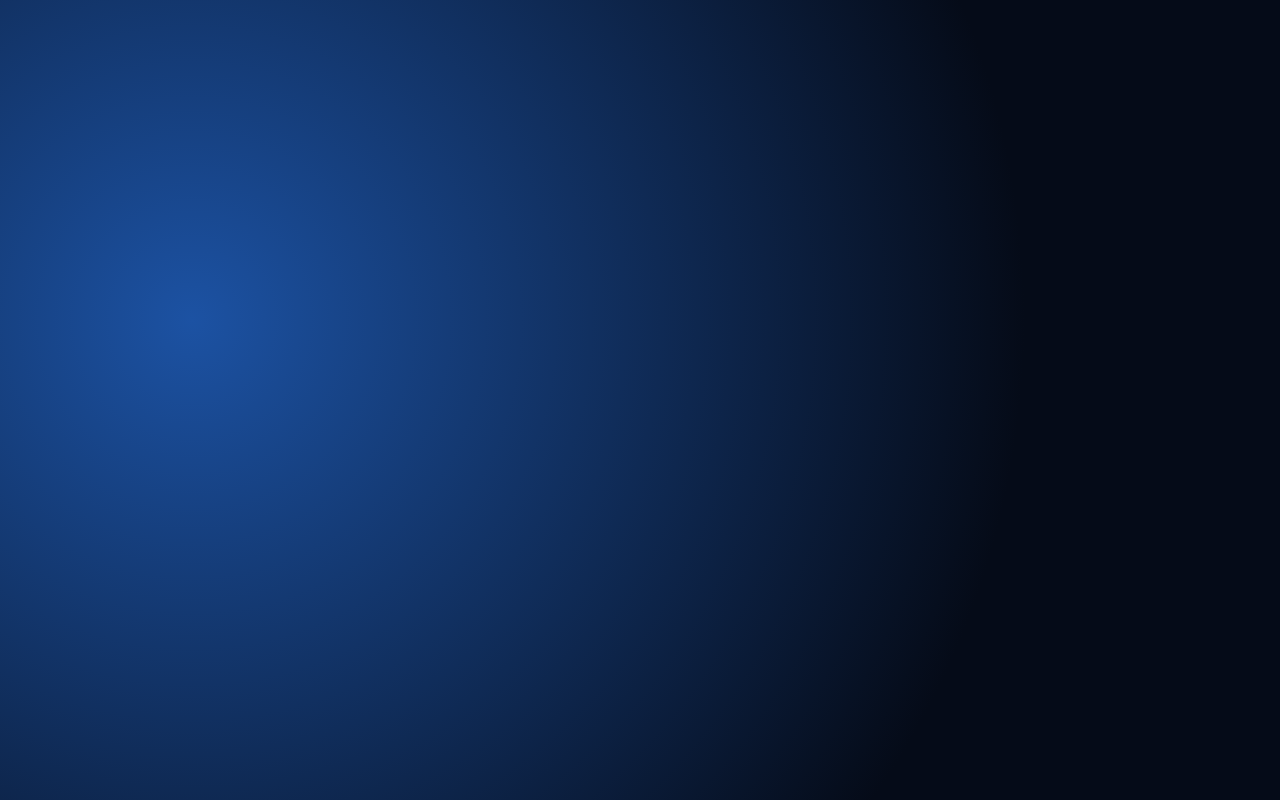
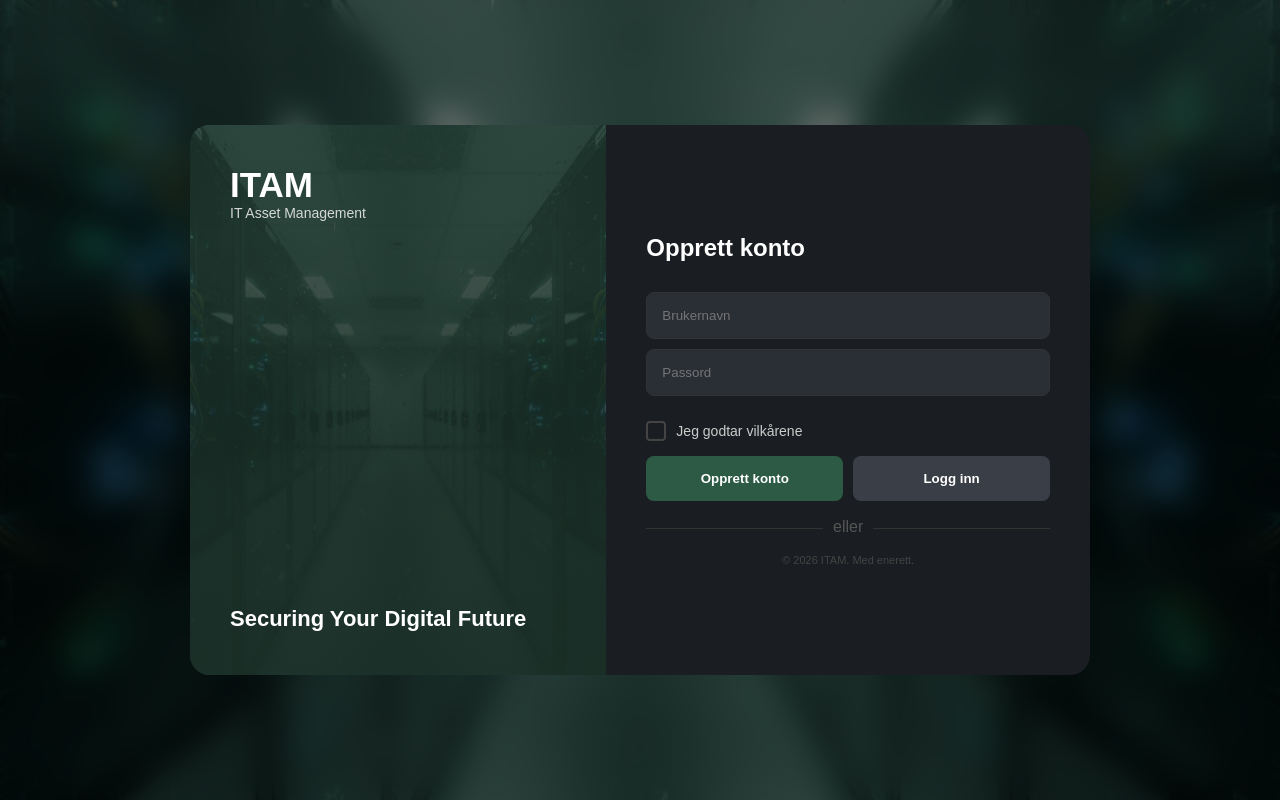
Before and after one commit to mikailtirit/semesteroppgave, a Flask app: page / in a window 1280 px wide. Run offline with Flask 3, Linux system fonts and the light colour scheme.

Commit message:
final prosjekt 13.februar, er ikke ferdig dette er egentlig bare en god start. Jeg har vært syk en del så fikk ikke gitt mitt beste, men det får gå.

```diff
--- a/app.py
+++ b/app.py
@@ -1,84 +1,73 @@
 from flask import Flask, render_template, request, redirect, url_for
 from flask_sqlalchemy import SQLAlchemy
+from werkzeug.security import generate_password_hash as hash_pw, check_password_hash as sjekk_pw
 
 app = Flask(__name__)
 
-# Her forteller vi Flask at vi skal bruke en SQLite-fil som heter database.db
+# Forteller Flask at vi bruker en database-fil som heter database.db
 app.config['SQLALCHEMY_DATABASE_URI'] = 'sqlite:///database.db'
+app.config['SQLALCHEMY_TRACK_MODIFICATIONS'] = False
 db = SQLAlchemy(app)
 
-# Dette forteller Python hvilke "bokser" vi skal ha i databasen vår for utstyr
+# Bestemmer hva vi skal lagre om utstyr (PC-er, utstyr osv.)
 class Asset(db.Model):
-    id = db.Column(db.Integer, primary_key=True)               # gir hver ting unikt nummer
-    navn = db.Column(db.String(100))                           # Navnet på PC-en
-    type = db.Column(db.String(50))                            # Hva det er (f.eks. bærbar)
-    sn = db.Column(db.String(100))                             # Serienummeret
+    id = db.Column(db.Integer, primary_key=True)
+    navn = db.Column(db.String(100))
+    type = db.Column(db.String(50))
+    sn = db.Column(db.String(100))
 
-# Her lager vi malen som bestemmer hva vi skal lagre om hver bruker
+# Bestemmer hva vi skal lagre om hver bruker (innlogging)
 class User(db.Model):
-    id = db.Column(db.Integer, primary_key=True)               # Hver person får sin egen id
-    username = db.Column(db.String(50), unique=True, nullable=False) # Navnet for innlogging
-    password = db.Column(db.String(100), nullable=False)       # Passordet ditt
+    id = db.Column(db.Integer, primary_key=True)
+    username = db.Column(db.String(50), unique=True, nullable=False)
+    password = db.Column(db.String(200), nullable=False)
 
-# Denne linjen lager selve filen database.db
+# Lager selve databasen hvis den ikke finnes fra før
 with app.app_context():
     db.create_all()
 
-# 1. FORSIDEN (Innloggingssiden)
+# 1. FORSIDEN (Viser innloggingsskjemaet)
 @app.route('/')
 def home():
-    return render_template('index.html')                       # Viser innloggingssiden
+    return render_template('index.html')
 
-# 2. REGISTRERING (Lage ny bruker)
+# 2. REGISTRERING (Lager en ny bruker i databasen)
 @app.route('/register', methods=['POST'])
 def register():
-    brukernavn = request.form.get('username')                   # Henter brukernavn fra skjemaet
-    passord = request.form.get('password')                     # Henter passord fra skjemaet
+    brukernavn = request.form.get('username')
+    passord = request.form.get('password')
 
     if brukernavn and passord:
-        ny_bruker = User(username=brukernavn, password=passord) # Samler navn og passord
-        db.session.add(ny_bruker)                              # Setter klar for lagring
-        db.session.commit()                                    # Lagrer det i databasen
-        print(f"*** NY BRUKER LAGRET: {brukernavn} ***")       # Vises i terminalen min
+        # Sjekker om navnet er ledig før vi lager brukeren
+        if not User.query.filter_by(username=brukernavn).first():
+            ny_bruker = User(username=brukernavn, password=hash_pw(passord, method='pbkdf2:sha256'))
+            db.session.add(ny_bruker)
+            db.session.commit()
+            print(f"*** NY BRUKER LAGRET: {brukernavn} ***")
 
-    return redirect(url_for('home'))                           # Sender brukeren tilbake til forsiden
+    return redirect(url_for('home'))
 
-# 3. LOGG INN (Sjekke bruker)
+# 3. LOGG INN (Sjekker om brukernavn og passord stemmer)
 @app.route('/login', methods=['POST'])
 def login():
-    brukernavn = request.form.get('username')                   # Henter brukernavn fra skjemaet
-    passord = request.form.get('password')                     # Henter passord fra skjemaet
+    brukernavn = request.form.get('username')
+    passord = request.form.get('password')
 
-    bruker = User.query.filter_by(username=brukernavn).first() # Leter i databasen etter navnet
+    bruker = User.query.filter_by(username=brukernavn).first()
 
-    if bruker and bruker.password == passord:                  # Sjekker navn og passord
-        print(f"--- LOGG INN: {brukernavn} er nå inne ---")    # Logg hos admin
-        return redirect(url_for('welcome'))                    # SENDER brukeren til velkomstsiden
-    else:
-        print(f"--- FEIL: Feil passord for {brukernavn} ---")  # Logg hos admin
-        return "Wrong username or password"                    # Feilmelding på nettsiden
+    # Sjekker om brukeren finnes og om passordet stemmer
+    if bruker and sjekk_pw(bruker.password, passord):
+        print(f"--- LOGG INN: {brukernavn} er inne ---")
+        return redirect(url_for('welcome'))
 
-# 4. VELKOMSTSIDEN (Mellomstasjonen)
+    print(f"--- FEIL: Innlogging feilet for {brukernavn} ---")
+    return redirect(url_for('home'))
+
+# 4. VELKOMSTSIDEN (Siden man ser etter innlogging)
 @app.route('/welcome')
 def welcome():
-    return render_template('welcome.html')                     # Viser velkomstsiden
+    return render_template('welcome.html')
 
-# 5. OVERSIKTEN (Viser alt utstyr)
-@app.route('/assets')
-def show_assets():
-    alle_ting = Asset.query.all()                              # Henter alt fra Asset-tabellen
-    return render_template('asset.html', assets=alle_ting)     # Viser oversikten
 
-# 6. LEGG TIL NYTT UTSTYR
-@app.route('/add', methods=['GET', 'POST'])
-def add():
-    if request.method == 'POST':
-        ny_ting = Asset(navn=request.form['navn'], type=request.form['type'], sn=request.form['sn'])
-        db.session.add(ny_ting)                                # Legger til i køen
-        db.session.commit()                                    # Lagrer i databasen
-        return redirect(url_for('show_assets'))                # Går tilbake til oversikten
-    return render_template('add_asset.html')
-
-# Starter Flask-serveren
 if __name__ == '__main__':
     app.run(debug=True)
--- a/static/script.js
+++ b/static/script.js
@@ -0,0 +1,24 @@
+function byttModus() {
+    const tittel = document.getElementById('tittel');
+    const hovedBtn = document.getElementById('hoved-btn');
+    const byttBtn = document.getElementById('bytt-btn');
+    const skjema = document.getElementById('skjema');
+    const valgBoks = document.getElementById('valg-boks');
+    const sjekkInput = document.getElementById('sjekk-input');
+
+    if (skjema.action.includes('/register')) {
+        tittel.innerText = "Logg inn";
+        hovedBtn.innerText = "Logg inn";
+        byttBtn.innerText = "Opprett konto";
+        skjema.action = "/login";
+        valgBoks.style.display = "none";
+        sjekkInput.required = false;
+    } else {
+        tittel.innerText = "Opprett konto";
+        hovedBtn.innerText = "Opprett konto";
+        byttBtn.innerText = "Logg inn";
+        skjema.action = "/register";
+        valgBoks.style.display = "block";
+        sjekkInput.required = true;
+    }
+}
--- a/static/style.css
+++ b/static/style.css
@@ -1,5 +1,149 @@
-body {
+* {
     margin: 0;
+    padding: 0;
+    box-sizing: border-box;
+    font-family: sans-serif;
+}
+
+.side {
     height: 100vh;
-    background: radial-gradient(circle at 15% 40%, #1c52a3, #050b18 70%);
+    display: flex;
+    justify-content: center;
+    align-items: center;
+    position: relative;
+    overflow: hidden;
 }
+
+.hoved-bakgrunn {
+    position: absolute;
+    width: 100%;
+    height: 100%;
+    object-fit: cover;
+    z-index: -2;
+}
+
+.side::before {
+    content: "";
+    position: absolute;
+    inset: 0;
+    background: rgba(0, 0, 0, 0.5);
+    backdrop-filter: blur(15px);
+    z-index: -1;
+}
+
+.kort {
+    display: flex;
+    width: 900px;
+    height: 550px;
+    background: #1a1d21;
+    border-radius: 20px;
+    overflow: hidden;
+    position: relative;
+}
+
+.venstre {
+    flex: 1;
+    position: relative;
+    padding: 40px;
+    color: white;
+}
+
+.venstre-bilde {
+    position: absolute;
+    top: 0;
+    left: 0;
+    width: 100%;
+    height: 100%;
+    object-fit: cover;
+    z-index: 0;
+}
+
+.venstre::after {
+    content: "";
+    position: absolute;
+    inset: 0;
+    background: linear-gradient(rgba(26, 46, 38, 0.75), rgba(26, 46, 38, 0.95));
+    z-index: 1;
+}
+
+.venstre-innhold {
+    position: relative;
+    z-index: 2;
+    height: 100%;
+    display: flex;
+    flex-direction: column;
+    justify-content: space-between;
+}
+
+/* Styling for logo-teksten */
+.logo-del h1 {
+    font-size: 35px;
+}
+
+.logo-del p {
+    font-size: 14px;
+    opacity: 0.8;
+}
+
+.venstre-innhold h2 {
+    font-size: 22px;
+    line-height: 1.4;
+}
+
+.hoyre {
+    flex: 1.2;
+    padding: 40px;
+    color: white;
+    display: flex;
+    flex-direction: column;
+    justify-content: center;
+}
+
+h3 {
+    margin-bottom: 30px;
+    font-size: 24px;
+}
+
+.felt {
+    width: 100%;
+    padding: 15px;
+    margin-bottom: 10px;
+    background: #2a2e35;
+    border: 1px solid #333;
+    border-radius: 8px;
+    color: white;
+    outline: none;
+}
+
+.knapper {
+    display: flex;
+    gap: 10px;
+    margin-top: 10px;
+}
+
+.knapp {
+    flex: 1;
+    padding: 15px;
+    border-radius: 8px;
+    border: none;
+    font-weight: bold;
+    cursor: pointer;
+    transition: 0.2s;
+}
+
+.gronn { background: #2d5a44; color: white; }
+.gronn:hover { background: #1e3d2e; }
+
+.graa { background: #3a3f47; color: white; }
+.graa:hover { background: #4a4f59; }
+
+.valg { margin: 15px 0; }
+.sjekk { display: flex; align-items: center; gap: 10px; font-size: 14px; color: #ccc; cursor: pointer; }
+.sjekk input { display: none; }
+.boks { width: 20px; height: 20px; border: 2px solid #444; border-radius: 4px; position: relative; }
+.sjekk input:checked + .boks { background: #4caf50; border-color: #4caf50; }
+.sjekk input:checked + .boks::after { content: "✓"; position: absolute; left: 4px; top: -2px; color: white; }
+
+.linje { text-align: center; border-bottom: 1px solid #333; line-height: 0.1em; margin: 25px 0; }
+.linje span { background: #1a1d21; padding: 0 10px; color: #555; }
+.copy { text-align: center; font-size: 11px; color: #444; }
--- a/templates/index.html
+++ b/templates/index.html
@@ -1,5 +1,49 @@
 {% extends "base.html" %}
 
 {% block content %}
+<div class="side">
+    <img src="/static/bilder/bakgrunnloggin.jpg" class="hoved-bakgrunn">
 
+    <div class="kort">
+
+        <div class="venstre">
+            <img src="/static/bilder/bakgrunnloggin.jpg" class="venstre-bilde">
+
+            <div class="venstre-innhold">
+                <div class="logo-del">
+                    <h1>ITAM</h1>
+                    <p>IT Asset Management</p>
+                </div>
+
+                <h2>Securing Your Digital Future</h2>
+            </div>
+        </div>
+
+        <div class="hoyre">
+            <h3 id="tittel">Opprett konto</h3>
+
+            <form id="skjema" action="/register" method="POST">
+                <input type="text" name="username" class="felt" placeholder="Brukernavn" required>
+                <input type="password" name="password" class="felt" placeholder="Passord" required>
+
+                <div id="valg-boks" class="valg">
+                    <label class="sjekk">
+                        <input type="checkbox" id="sjekk-input" required>
+                        <span class="boks"></span>
+                        Jeg godtar vilkårene
+                    </label>
+                </div>
+
+                <div class="knapper">
+                    <button type="submit" class="knapp gronn" id="hoved-btn">Opprett konto</button>
+                    <button type="button" class="knapp graa" onclick="byttModus()" id="bytt-btn">Logg inn</button>
+                </div>
+            </form>
+
+            <div class="linje"><span>eller</span></div>
+            <p class="copy">© 2026 ITAM. Med enerett.</p>
+        </div>
+
+    </div>
+</div>
 {% endblock %}
```
Also changed, not shown: static/bilder/bakgrunnloggin.jpg (added).
